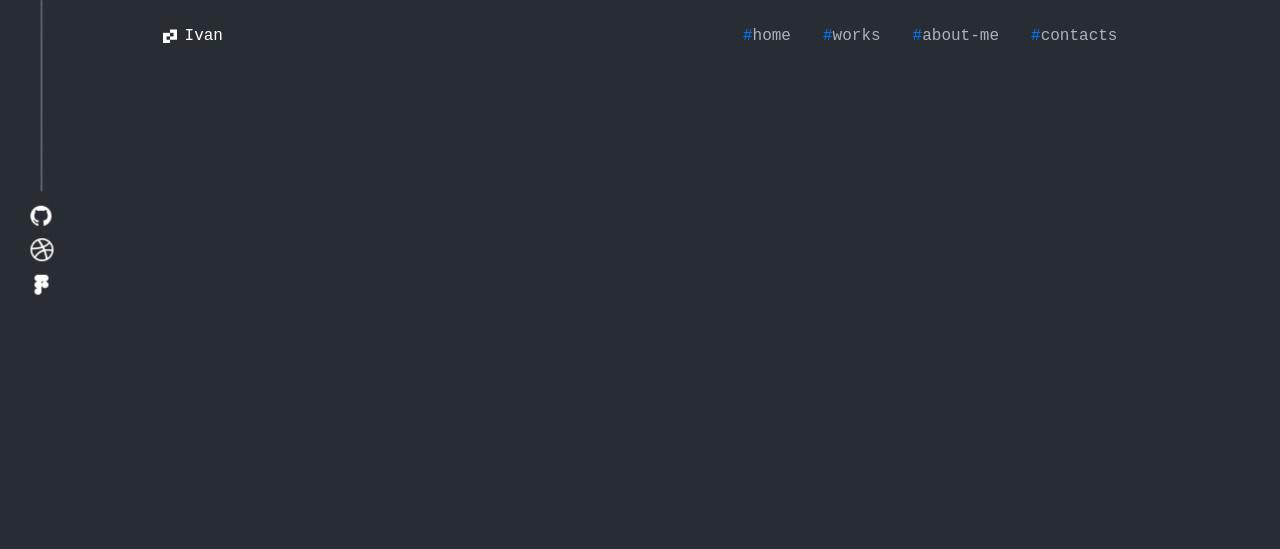
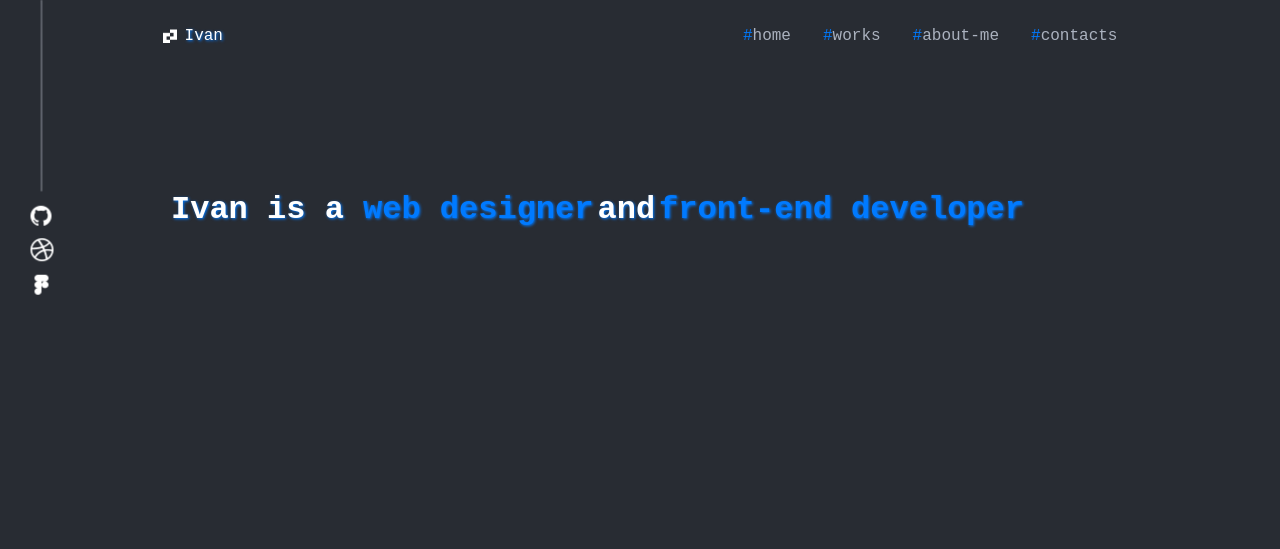
Before and after one commit to ivakuz29/NyareNettside, a plain HTML site: page index.html in a window 1280 px wide. Drawn offline with Linux system fonts and the light colour scheme.

Commit message:
Started on section

```diff
--- a/CSS/style.css
+++ b/CSS/style.css
@@ -60,7 +60,7 @@ header {
     flex-direction: row;
     align-items: flex-start;
     padding: 10px;
-    gap: 32px;
+
 }
 
 
@@ -95,7 +95,7 @@ ul {
     flex-direction: row;
     align-items: center;
     padding: 0px;
-    gap: 4px;
+    gap: 32px;
     isolation: isolate;
 }
 
@@ -129,3 +129,31 @@ body {
 .headertab a::before {
     content: none; /* Removes any content added before the link */
 }
+
+section {
+
+position: absolute;
+width: 1000px;
+height: 355px;
+left: 171px;
+top: 191px;
+
+}
+
+.developer {
+
+}
+
+p {
+    font-family: 'Fira Code', monospace;
+    font-weight: bold;
+    font-size: 32px;
+    color: #ffffff;
+    display: inline;
+    text-shadow: 1px 1px 3px #007AFF; /* X-offset, Y-offset, Blur-radius, Color */
+}
+
+
+.web-designer {
+    color: #007AFF;
+}
--- a/index.html
+++ b/index.html
@@ -5,7 +5,7 @@
     <link rel="stylesheet" href="CSS/style.css">
     <link rel="stylesheet" href="CSS/normalize.css">
 </head>
-
+<body>
 <header>
     <div class="headertab">
         <img src="GRAPHICS/Graphic line.png">
@@ -16,7 +16,7 @@
             <img class="hover-effect" src="GRAPHICS/Basketball.png">
         </a>
         <a href="https://figma.com">
-        <img class="hover-effect" src="GRAPHICS/Figma.png">
+            <img class="hover-effect" src="GRAPHICS/Figma.png">
         </a>
     </div>
     <div class="header-container">
@@ -25,11 +25,25 @@
             <p>Ivan</p>
         </div>
         <div class="Navbar">
-            <li><a href="index.html">home</a></li>
-            <li><a href="index.html">works</a></li>
-            <li><a href="index.html">about-me</a></li>
-            <li><a href="index.html">contacts</a></li>
+            <ul>
+                <li><a href="index.html">home</a></li>
+                <li><a href="index.html">works</a></li>
+                <li><a href="index.html">about-me</a></li>
+                <li><a href="index.html">contacts</a></li>
+            </ul>
+
         </div>
     </div>
 
 </header>
+<section class = "Developer">
+    <p>
+        Ivan is a
+        <p class="web-designer">web designer</p>
+        <p>and</p>
+        <p class="web-designer">front-end developer</p>
+    </p>
+
+
+</section>
+</body>
```
Also changed, not shown: GRAPHICS/Dots.png (added), GRAPHICS/Union.png (added).
